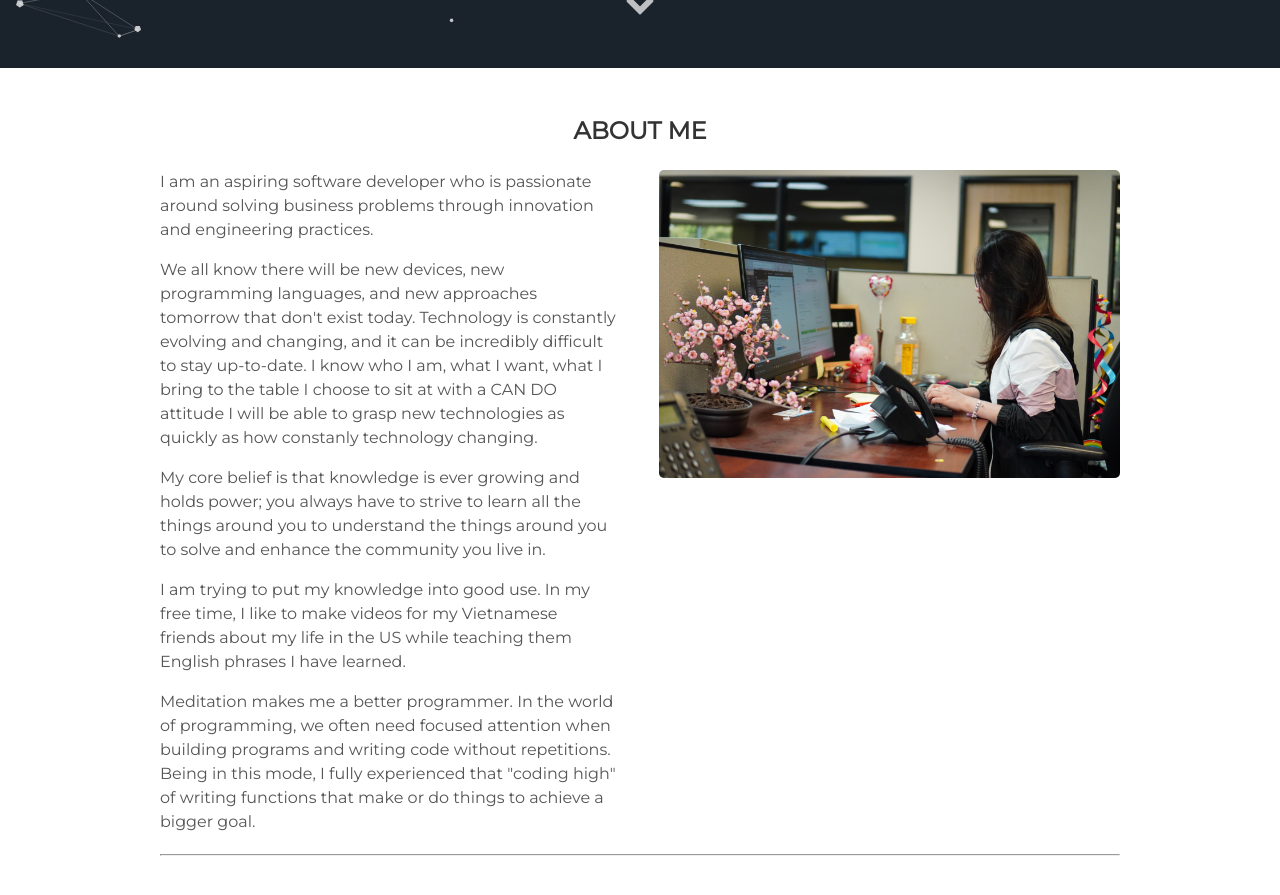
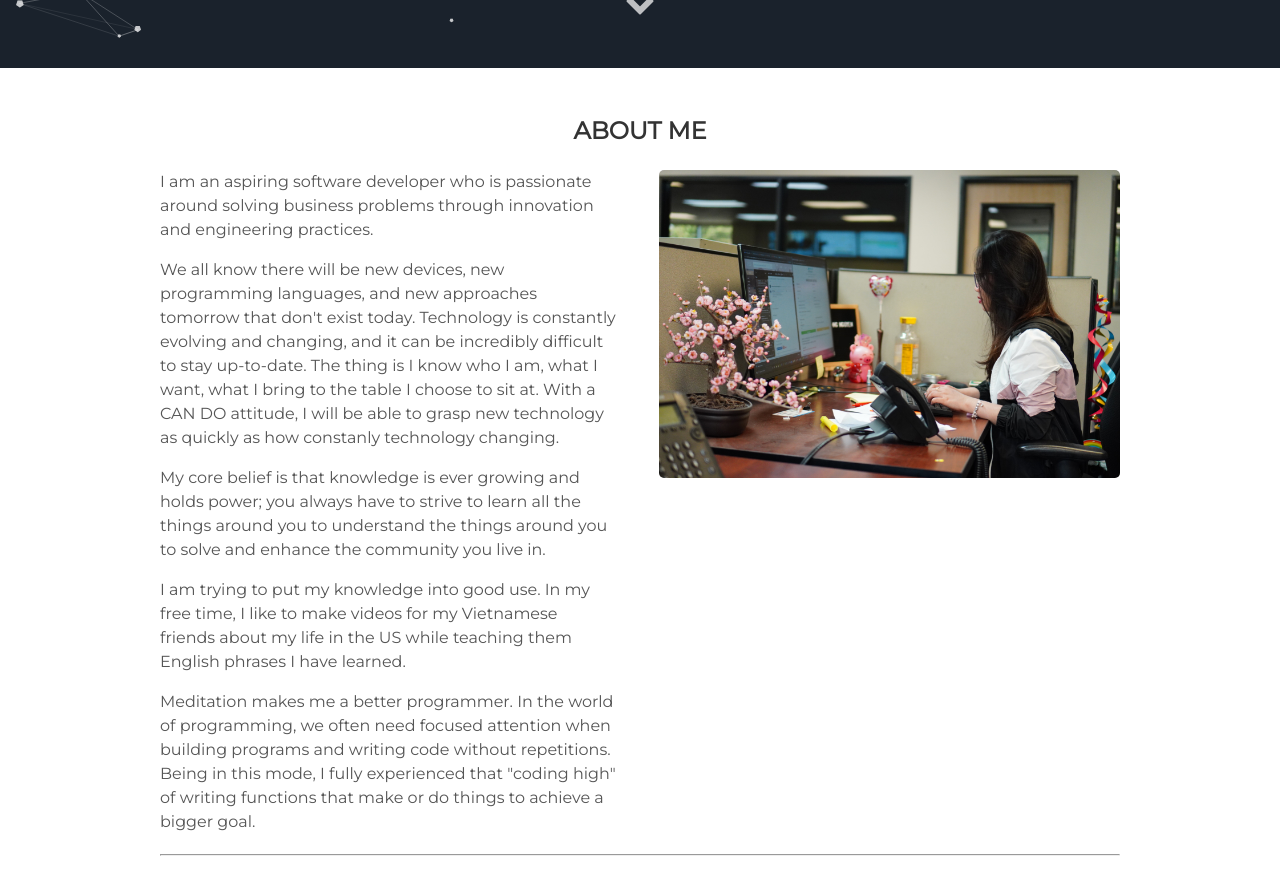
Before and after one commit to phuongnguyen0610/phuongnguyen0610.github.io, a Jekyll site: the page built from index.html, in a window 1280 px wide and 900 px high, scrolled down 832 px. Shown: the top 895 px of the window. Built offline with Jekyll 4.4.1, drawn with Linux system fonts in a browser that asks for light colours.

Commit message:
Update about.html

```diff
--- a/_includes/about.html
+++ b/_includes/about.html
@@ -7,8 +7,8 @@
       <div class="contents">
         <p> I am an aspiring software developer who is passionate around solving business problems through innovation and engineering practices.</p>
         <p>We all know there will be new devices, new programming languages, and new approaches tomorrow that don't exist today.
-        Technology is constantly evolving and changing, and it can be incredibly difficult to stay up-to-date. I know who I am, what I want,
-        what I bring to the table I choose to sit at with a CAN DO attitude I will be able to grasp new technologies as quickly as how constanly technology changing.
+        Technology is constantly evolving and changing, and it can be incredibly difficult to stay up-to-date. The thing is I know who I am, what I want,
+        what I bring to the table I choose to sit at. With a CAN DO attitude, I will be able to grasp new technology as quickly as how constanly technology changing.
         </p>
         <p>My core belief is that knowledge is ever growing and holds power; you always have to strive to learn
         all the things around you to understand the things around you to solve and enhance the community you live in.</p>
```
